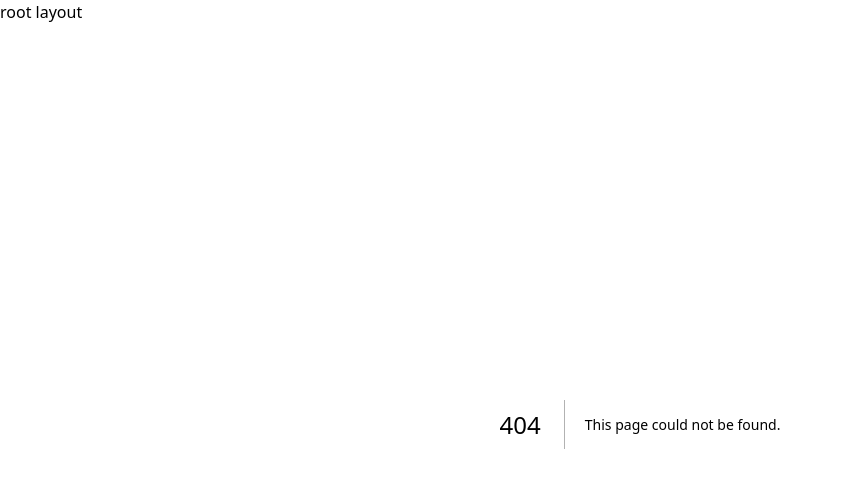
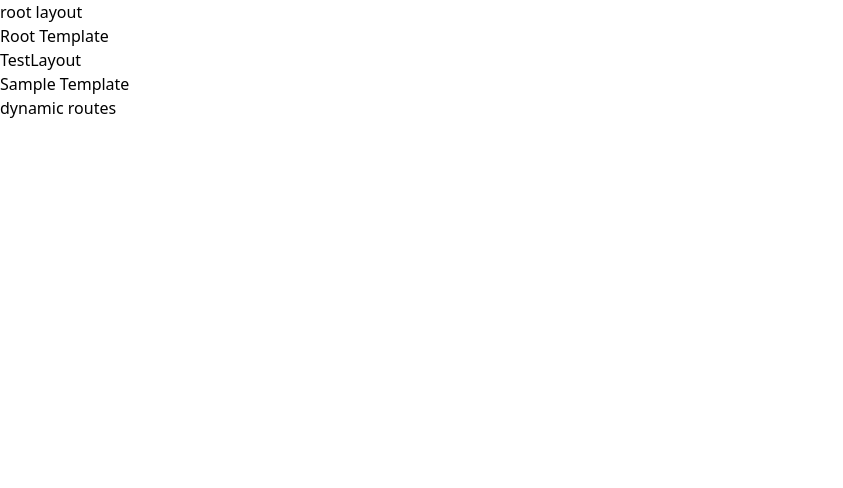
Before and after one commit to rae-han/docs-nextjs-app-dir, a Next.js app: page /sample/dynamic/1 in a window 1280 px wide. Before the commit this address had no page. Shown: the top 488 px of the page, without its empty margins (0-843 px from the left). Built offline with nearby package versions, Linux system fonts and the light colour scheme.

Commit message:
feat: dynamic routes

```diff
--- /dev/null
+++ b/src/app/sample/dynamic/[segment]/page.tsx
@@ -0,0 +1,13 @@
+import React from 'react';
+
+const DynamicRoutes = ({ params }: { params: { slug: string } }) => {
+  console.log(params)
+
+  return (
+    <div>
+      dynamic routes
+    </div>
+  );
+};
+
+export default DynamicRoutes;
--- /dev/null
+++ b/src/app/sample/dynamic/[slug].tsx
@@ -0,0 +1,13 @@
+import React from 'react';
+
+const DynamicRoutes = ({ params }: { params: { slug: string } }) => {
+  console.log(params.slug)
+
+  return (
+    <div>
+      dynamic routes
+    </div>
+  );
+};
+
+  export default DynamicRoutes;
--- a/src/app/sample/layout.tsx
+++ b/src/app/sample/layout.tsx
@@ -8,7 +8,7 @@ export const metadata: Metadata = {
 }
 
 export default function TestLayout({ children }: PropsWithChildren) {
-  Array.from({ length: 12_234 }).forEach(value => console.log(value))
+  // Array.from({ length: 12_234 }).forEach(value => console.log(value))
 
   return (
     <div>
--- a/src/app/sample/page.tsx
+++ b/src/app/sample/page.tsx
@@ -8,6 +8,7 @@ interface Props {
 }
 
 const Page = () => {
+
   return (
     <div>
       <h1>Test Page</h1>
--- /dev/null
+++ b/src/app/sample/template.tsx
@@ -0,0 +1,8 @@
+import {PropsWithChildren} from "react";
+
+export default function Template({ children }: PropsWithChildren) {
+  return <div>
+    <h2>Sample Template</h2>
+    <>{children}</>
+  </div>
+}
--- /dev/null
+++ b/src/app/template.tsx
@@ -0,0 +1,8 @@
+import {PropsWithChildren} from "react";
+
+export default function Template({ children }: PropsWithChildren) {
+  return <div>
+    <h2>Root Template</h2>
+    <>{children}</>
+  </div>
+}
```
